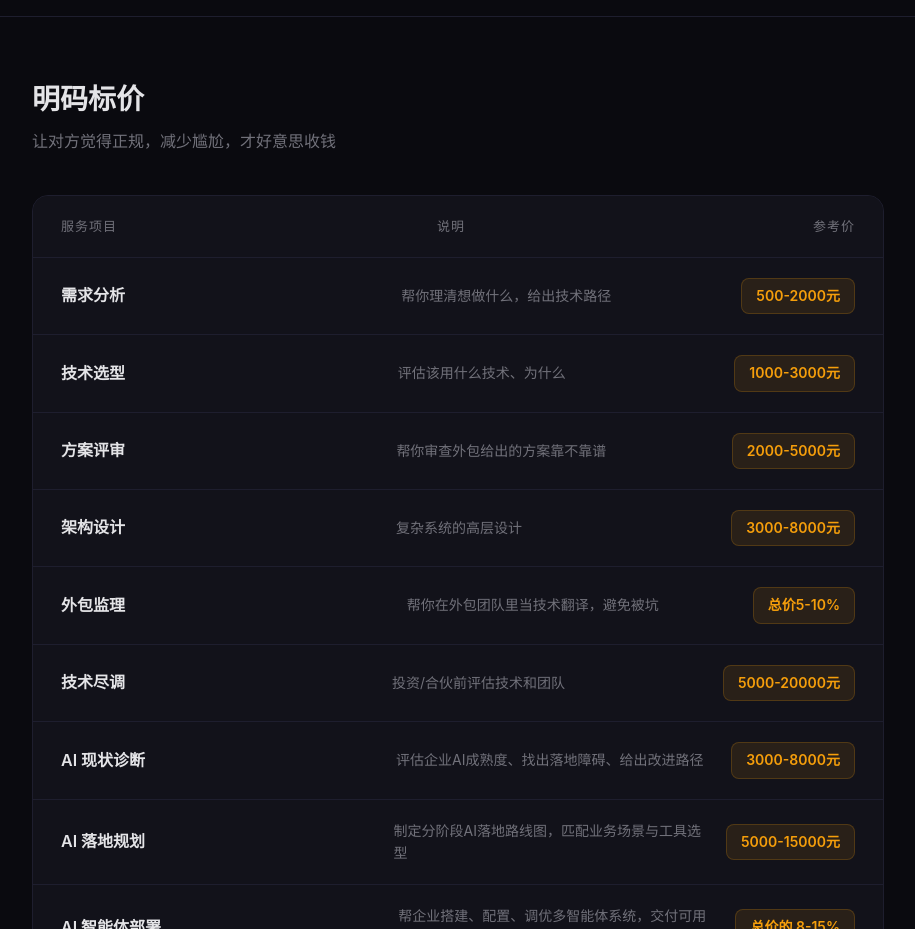
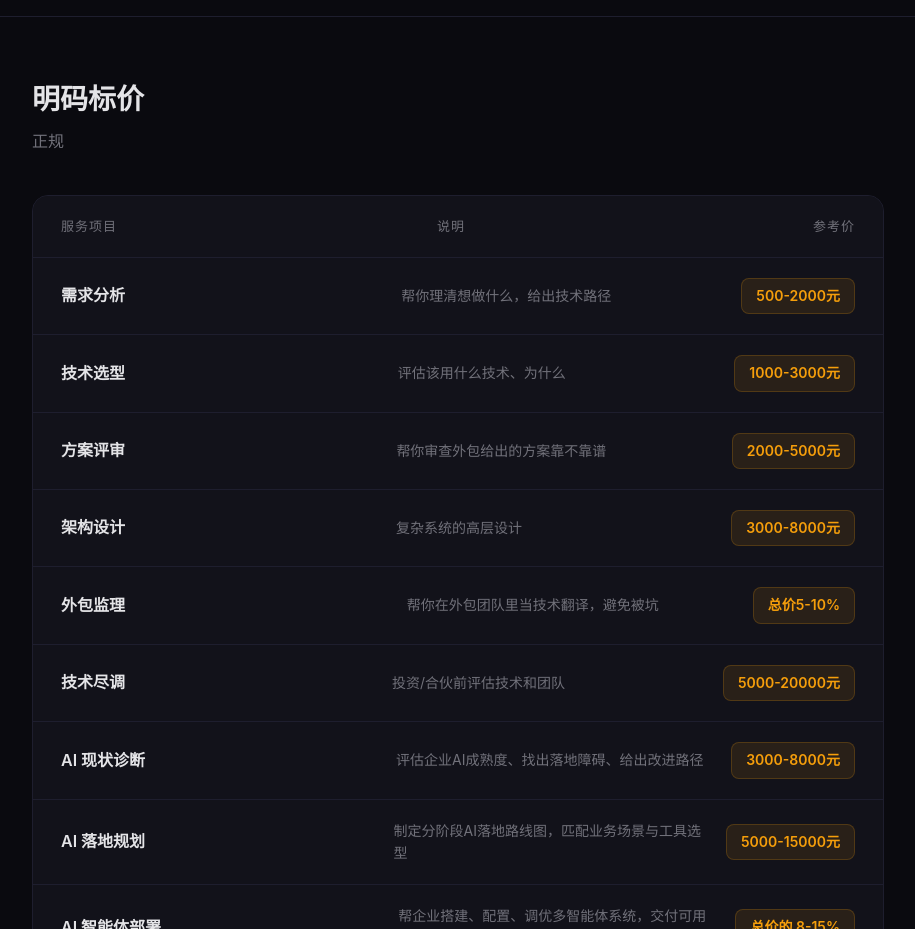
Before and after one commit to royromny/consultant, a plain HTML site: page index.html in a window 1280 px wide. Shown: the part 3920-4849 px from the top of the page, without its empty margins (182-1097 px from the left). Drawn offline with Linux system fonts and the light colour scheme.

Commit message:
ai commit .

```diff
--- a/index.html
+++ b/index.html
@@ -642,7 +642,7 @@
 <section id="pricing">
   <div class="container">
     <h2>明码标价</h2>
-    <p class="subtitle">让对方觉得正规，减少尴尬，才好意思收钱</p>
+    <p class="subtitle">正规</p>
     <div class="pricing-table">
       <div class="pricing-row header">
         <span>服务项目</span>
```
